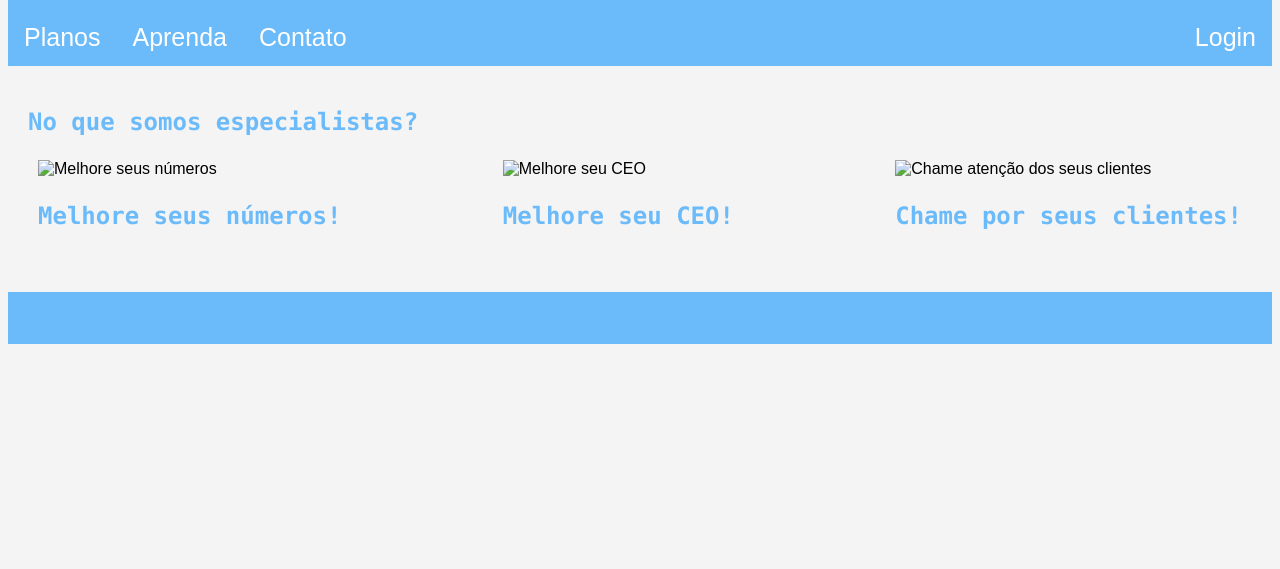
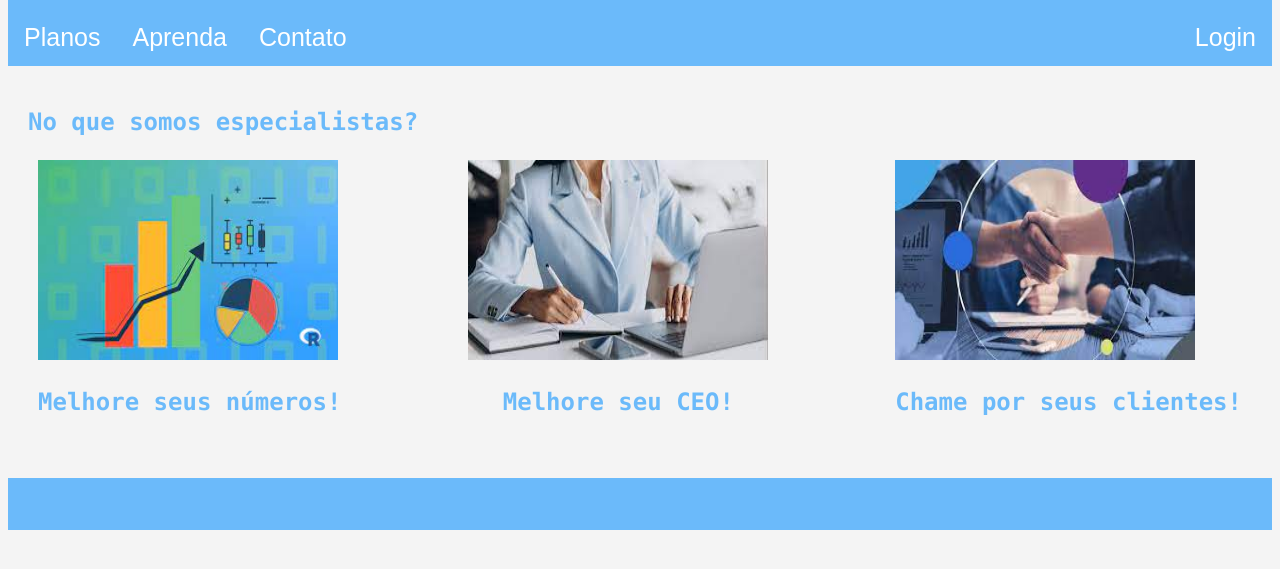
Before and after one commit to vinicius-g-oliv/SENAC-PWNB-1142367495-keity, a plain HTML site: page PWNB-Semana#17/index.html in a window 1280 px wide. Shown: the part 127-696 px from the top of the page. Drawn offline with Linux system fonts and the light colour scheme.

Commit message:
Update index.html

```diff
--- a/PWNB-Semana#17/index.html
+++ b/PWNB-Semana#17/index.html
@@ -26,17 +26,17 @@
   <p class="frase-em-negrito">No que somos especialistas?</p>
   <div class="row">
     <div class="column">
-      <img src="imagens/grafico.jpg" class="imagem-redimensionada" alt="Melhore seus números">
+      <img src="grafico.jpg" class="imagem-redimensionada" alt="Melhore seus números">
       <!-- Conteúdo da primeira coluna da primeira seção aqui -->
        <p class="frase-azul">Melhore seus números!</p>
     </div>
     <div class="column">
-      <img src="imagens/ceo.jpg" class="imagem-redimensionada" alt="Melhore seu CEO">
+      <img src="ceo.jpg" class="imagem-redimensionada" alt="Melhore seu CEO">
       <!-- Conteúdo da segunda coluna da primeira seção aqui -->
       <p class="frase-azul">Melhore seu CEO!</p>
     </div>
     <div class="column">
-      <img src="imagens/clientes.jpg" class="imagem-redimensionada" alt="Chame atenção dos seus clientes">
+      <img src="clientes.jpg" class="imagem-redimensionada" alt="Chame atenção dos seus clientes">
       <!-- Conteúdo da terceira coluna da primeira seção aqui -->
       <p class="frase-azul">Chame por seus clientes!</p>
     </div>
```
